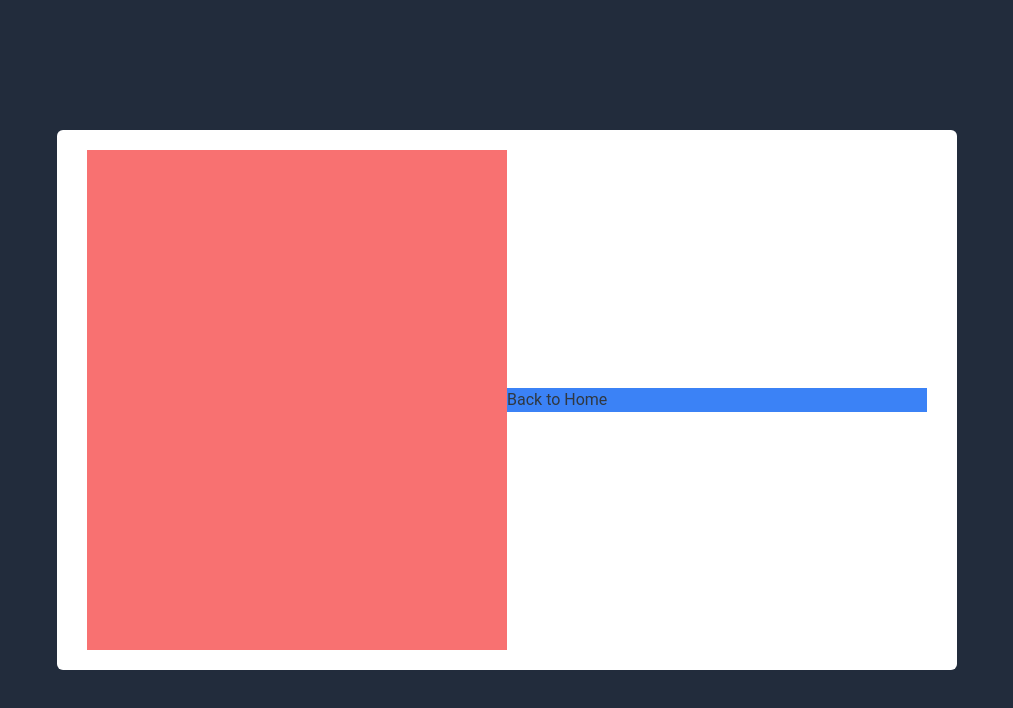
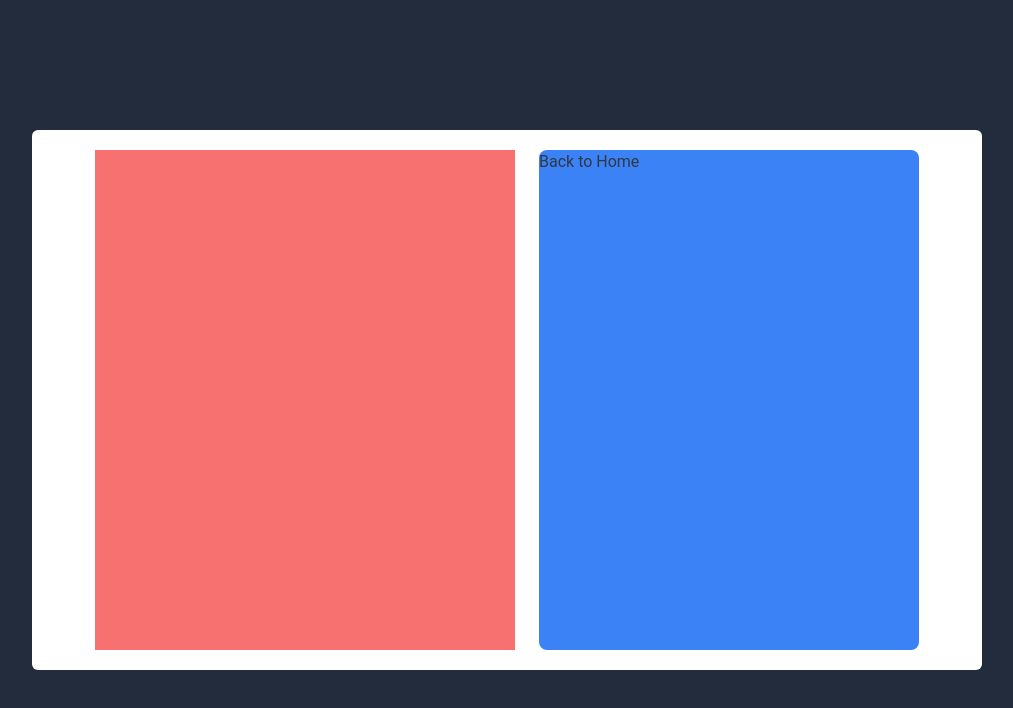
Before and after one commit to mulbahoplanojames/React-Dashboard-School, a React (Vite) app: page /login in a window 1280 px wide. Shown: the top 708 px of the page, without its empty margins (133-1146 px from the left). Built offline with nearby package versions, Linux system fonts and the light colour scheme.

Commit message:
Wroking on the login component

```diff
--- a/src/Components/LogIn/LogIn.jsx
+++ b/src/Components/LogIn/LogIn.jsx
@@ -3,10 +3,10 @@ import { Link } from "react-router-dom";
 const Logout = () => {
 	return (
 		<div>
-			<div className='h-screen w-screen flex justify-center items-center bg-2'>
-				<div className='w-[900px] h-fit bg-white rounded-md  flex justify-center items-center py-5 px-6'>
+			<div className='bg-2 flex items-center justify-center w-screen h-screen'>
+				<div className='w-[950px] h-fit bg-white rounded-md  flex justify-center items-center py-5 px-6 gap-6'>
 					<div className='bg-red-400 w-[420px] h-[500px]'></div>
-					<div className='bg-blue-500 w-[420px] h-[80%]'>
+					<div className='bg-blue-500 w-[380px] h-[500px] rounded-lg overflow-hidden '>
 						<Link to='/'>Back to Home</Link>
 					</div>
 				</div>
```
